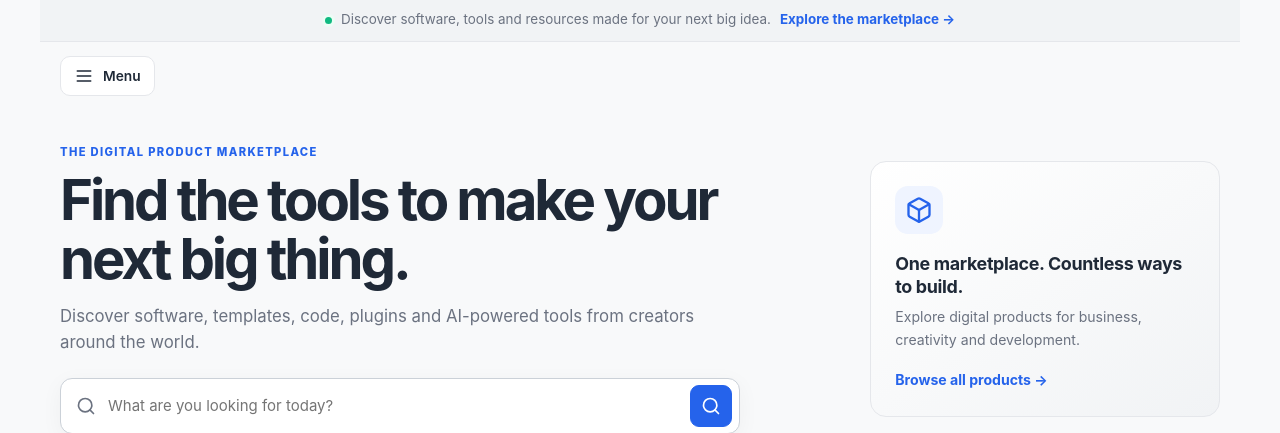
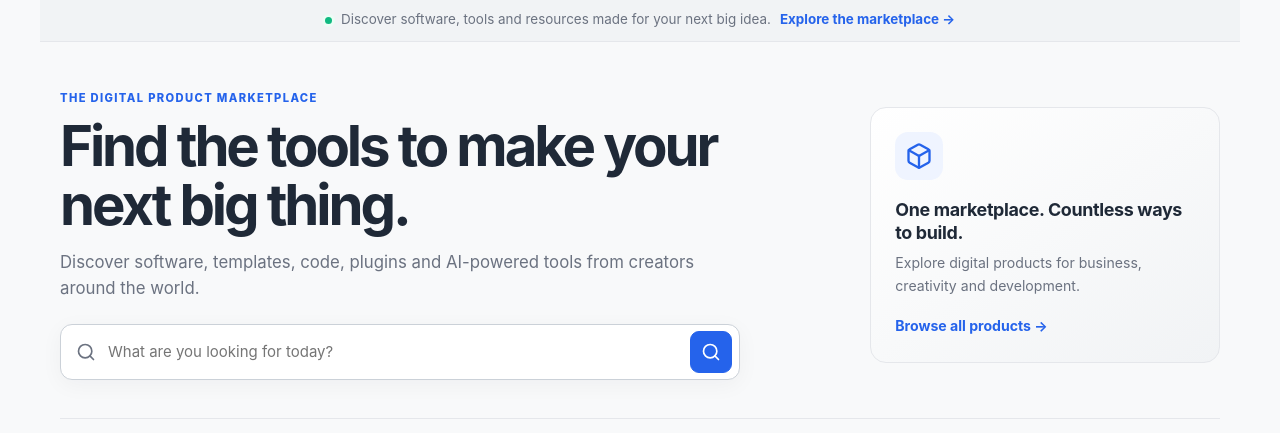
Before and after one commit to MindusX/INDPNS-MARKET, a Django app: page / in a window 1280 px wide. Shown: the part 102-535 px from the top of the page. Run offline with Django 5.2, Linux system fonts and the light colour scheme; data that the repository does not hold is empty; parts of the project's set-up code (start-up, migrations or seed data) failed here and were passed over.

Commit message:
Add files via upload

```diff
--- a/templates/public/home.html
+++ b/templates/public/home.html
@@ -10,13 +10,6 @@
     <span class="market-announcement-dot"></span>
     {% trans "Discover software, tools and resources made for your next big idea." %}
     <a href="{% url 'products:explore' %}">{% trans "Explore the marketplace" %} →</a>
-  </div>
-
-  <div class="market-toolbar">
-    <button class="market-menu-btn" type="button" data-home-sidebar-open aria-controls="home-sidebar" aria-expanded="false">
-      <svg width="20" height="20" viewBox="0 0 24 24" fill="none" stroke="currentColor" stroke-width="2" stroke-linecap="round" aria-hidden="true"><path d="M4 6h16M4 12h16M4 18h16"/></svg>
-      <span>{% trans "Menu" %}</span>
-    </button>
   </div>
 
   <section class="market-intro" aria-labelledby="market-title">
```
